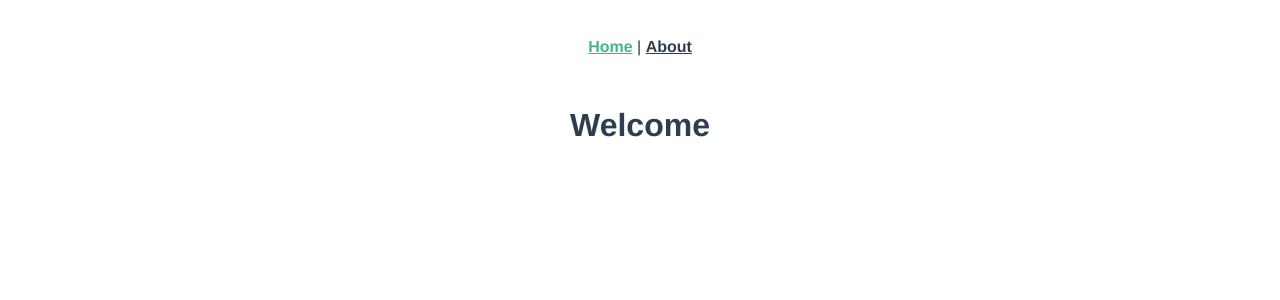
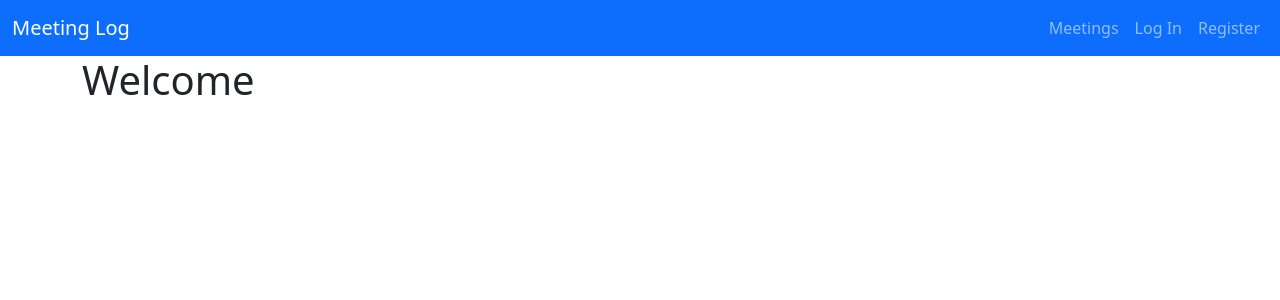
Before and after one commit to anton-dovnar/Full-Stack-Application-with-Firebase, a Vue app: page / in a window 1280 px wide. Shown: the top 300 px of the page. Built offline with nearby package versions, Linux system fonts and the light colour scheme.

Commit message:
Add Navigation Component

```diff
--- a/src/App.vue
+++ b/src/App.vue
@@ -1,32 +1,21 @@
 <template>
   <div id="app">
-    <div id="nav">
-      <router-link to="/">Home</router-link> |
-      <router-link to="/about">About</router-link>
-    </div>
-    <router-view/>
+    <Navigation />
+    <router-view class="container" />
   </div>
 </template>
 
-<style lang="scss">
-#app {
-  font-family: Avenir, Helvetica, Arial, sans-serif;
-  -webkit-font-smoothing: antialiased;
-  -moz-osx-font-smoothing: grayscale;
-  text-align: center;
-  color: #2c3e50;
-}
+<script>
+import Navigation from '@/components/Navigation.vue'
 
-#nav {
-  padding: 30px;
-
-  a {
-    font-weight: bold;
-    color: #2c3e50;
-
-    &.router-link-exact-active {
-      color: #42b983;
-    }
+export default {
+  name: 'app',
+  components: {
+    Navigation
   }
 }
+</script>
+
+<style lang="scss">
+@import "node_modules/bootstrap/scss/bootstrap";
 </style>
--- /dev/null
+++ b/src/components/Navigation.vue
@@ -0,0 +1,21 @@
+<template>
+  <div>
+    <nav class="site-nav navbar navbar-expand bg-primary navbar-dark">
+      <div class="container-fluid">
+        <router-link class="navbar-brand" to="/">Meeting Log</router-link>
+        <div class="navbar-nav ml-auto">
+          <router-link class="nav-item nav-link" to="/meetings">Meetings</router-link>
+          <router-link class="nav-item nav-link" to="/login">Log In</router-link>
+          <router-link class="nav-item nav-link" to="/register">Register</router-link>
+        </div>
+      </div>
+    </nav>
+  </div>
+</template>
+
+<script>
+</script>
+
+<style scoped>
+
+</style>
```
